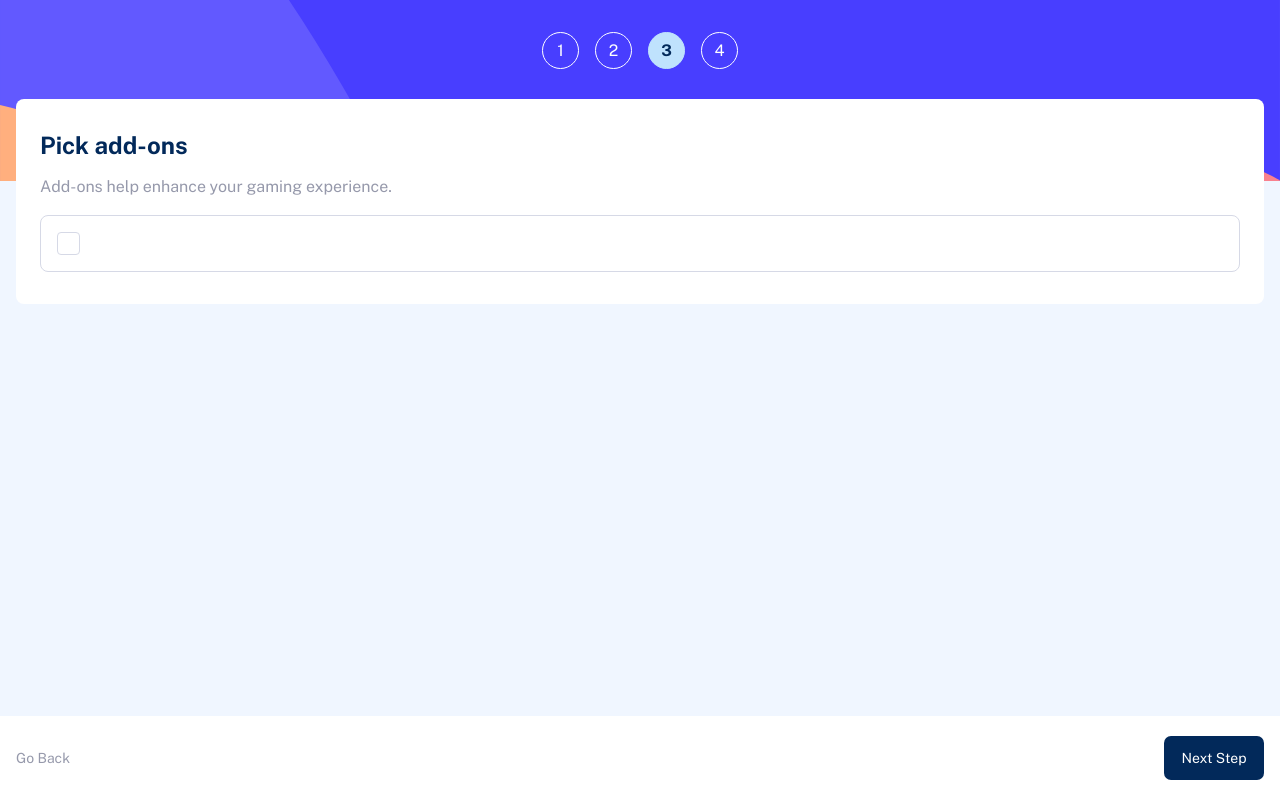
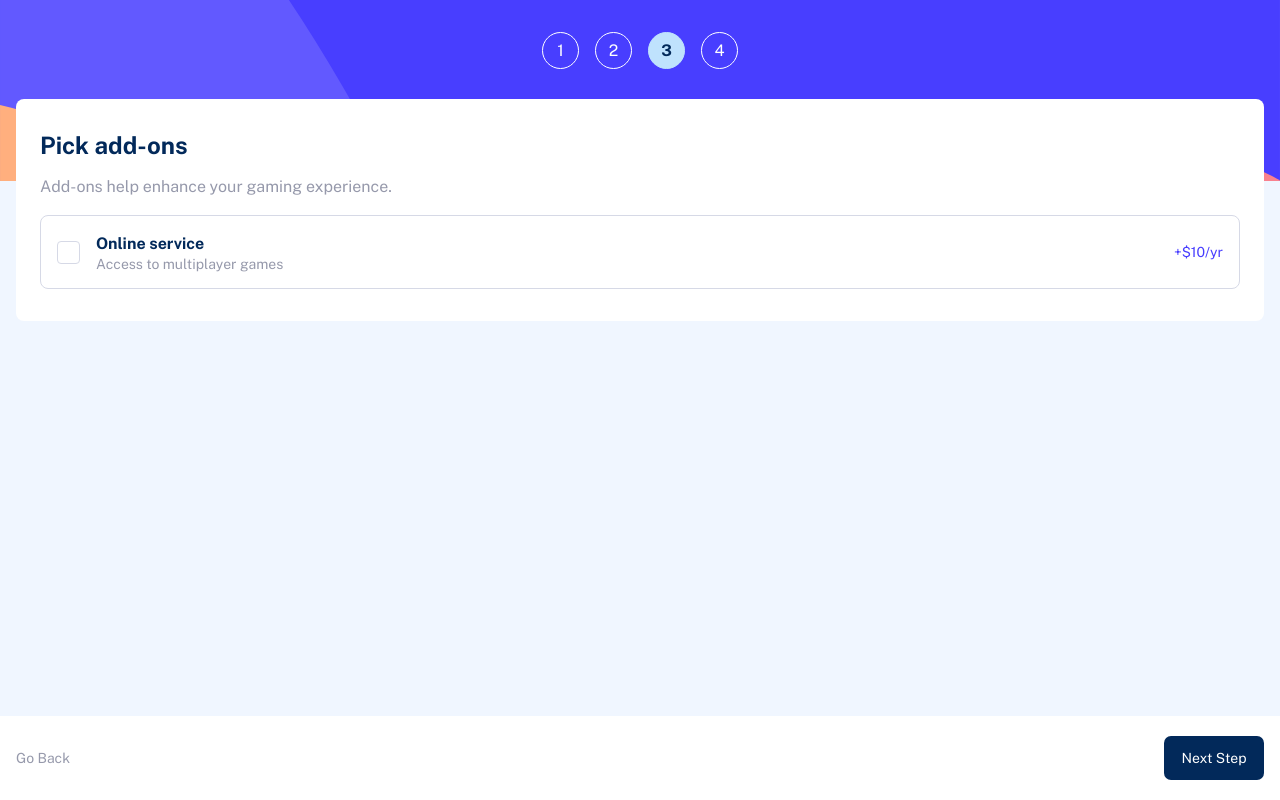
Before and after one commit to Mateeb11/multi-step-form, a React (Vite) app: page / in a window 1280 px wide. Built offline with nearby package versions, Linux system fonts and the light colour scheme.

Commit message:
styling add-ons box

```diff
--- a/src/Component/Form/AddOns.jsx
+++ b/src/Component/Form/AddOns.jsx
@@ -50,10 +50,27 @@ export default function AddOns({ addOns, setAddOns, planTime }) {
         title={"Pick add-ons"}
         description={"Add-ons help enhance your gaming experience."}
       >
-        <Box id="Online service" onClick={addOnsHandler}>
-          <div className={classes.checkbox}>
-            <img src={checkmark} alt="" width={13} height={13} />
+        <Box
+          id="Online service"
+          onClick={addOnsHandler}
+          className={`${classes.box} ${
+            findAddOns(addOns, "Online service") && classes.selectedBox
+          }`}
+        >
+          <div className={classes.container}>
+            <div
+              className={`${classes.checkbox} ${
+                findAddOns(addOns, "Online service") && classes.checked
+              }`}
+            >
+              <img src={checkmark} alt="" width={13} height={13} />
+            </div>
+            <div className={classes.info}>
+              <p>Online service</p>
+              <span>Access to multiplayer games</span>
+            </div>
           </div>
+          <p className={classes.price}>+$10/yr</p>
         </Box>
       </Form>
     </>
--- a/src/Component/Form/AddOns.module.scss
+++ b/src/Component/Form/AddOns.module.scss
@@ -1,19 +1,68 @@
+.box {
+  display: grid;
+  grid-auto-flow: column;
+
+  align-items: center;
+  justify-content: space-between;
+  margin: 0em;
+
+  .container {
+    display: flex;
+    align-items: center;
+
+    gap: 1em;
+  }
+
+  .info {
+    display: flex;
+    flex-direction: column;
+
+    p {
+      color: var(--clr-primary-900);
+      font-weight: var(--font-weight-bold);
+    }
+
+    span {
+      font-size: var(--font-size-smaller);
+      color: var(--clr-neutral-700);
+    }
+  }
+  .price {
+    font-size: var(--font-size-smaller);
+    color: var(--clr-primary-700);
+  }
+
+  @media (min-width: 425px) {
+    .info span,
+    .price {
+      font-size: var(--font-size-small);
+    }
+  }
+
   .checkbox {
     padding: 0.25em;
 
     border: 1px solid var(--clr-neutral-600);
     border-radius: 0.25em;
 
+    flex-shrink: 0;
+
     img {
       visibility: hidden;
     }
+  }
 
   .checked {
-    background-color: red;
+    background-color: var(--clr-primary-700);
 
-    border: none;
+    border: 1px solid var(--clr-primary-700);
     img {
       visibility: visible;
     }
   }
 }
+
+.selectedBox {
+  background-color: var(--clr-neutral-400);
+  border-color: var(--clr-primary-700) !important;
+}
--- a/src/Component/Form/Plan.jsx
+++ b/src/Component/Form/Plan.jsx
@@ -39,7 +39,7 @@ export default function Plan({ plan, setPlan }) {
       className={classes.form}
     >
       <Box
-        className={plan.selectedPlan === "Arcade" && classes.selected}
+        className={plan.selectedPlan === "Arcade" && classes.selectedBox}
         onClick={planHandler}
         id="1"
       >
--- a/src/Component/Form/Plan.module.scss
+++ b/src/Component/Form/Plan.module.scss
@@ -15,7 +15,7 @@
     color: var(--clr-primary-900);
   }
 }
-.selected {
+.selectedBox {
   background-color: var(--clr-neutral-400);
   border-color: var(--clr-primary-700) !important;
 }
--- a/src/index.scss
+++ b/src/index.scss
@@ -20,6 +20,7 @@
 
   // Body Copy
 
+  --font-size-smaller: 12px;
   --font-size-small: 14px;
   --font-size-medium: 16px;
   --font-size-semi-medium: 18px;
```
Lines whose indentation alone changed are shown as unchanged.
